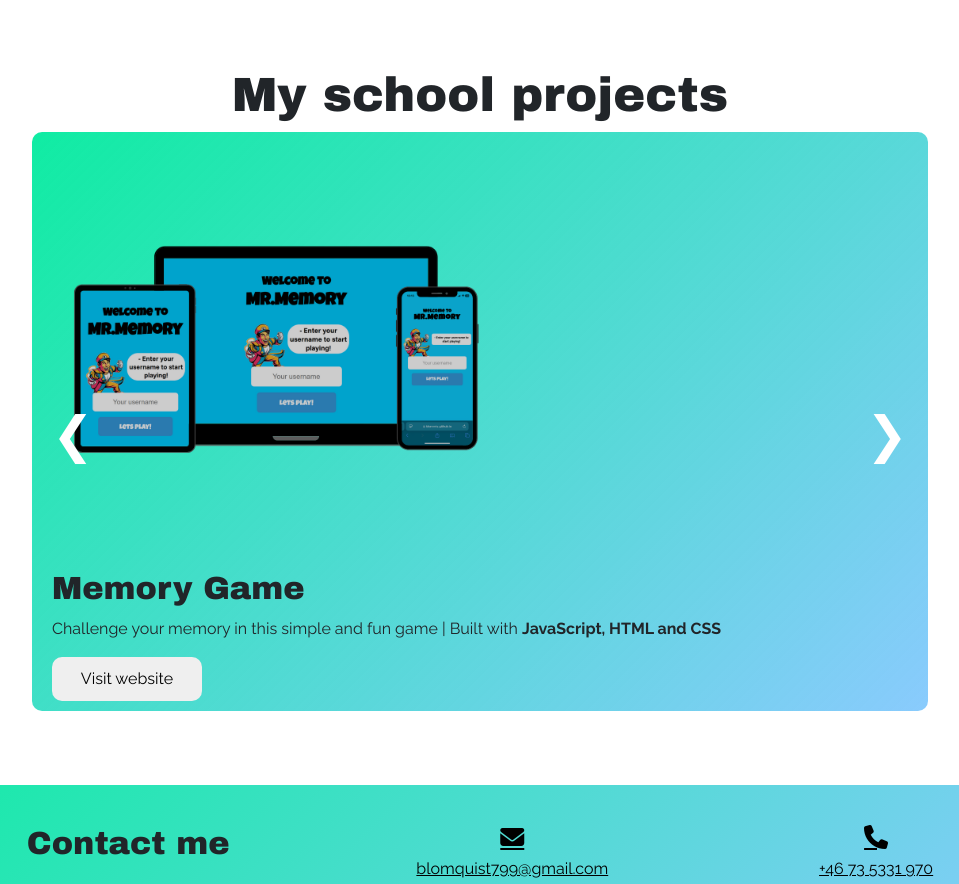
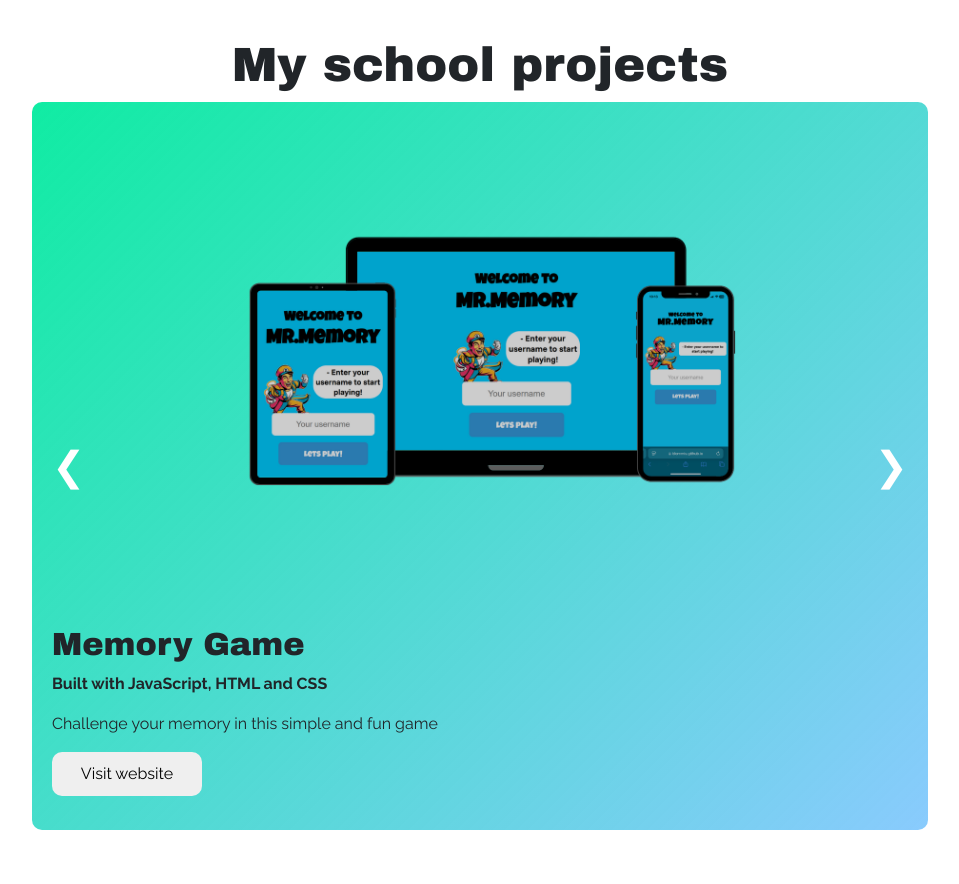
Before and after one commit to Blommis/KarlBlomquist, a plain HTML site: page index.html in a window 1280 px wide. Shown: the part 2363-3247 px from the top of the page, without its empty margins (160-1119 px from the left). Drawn offline with nearby package versions, Linux system fonts and the light colour scheme.

Commit message:
change images in project section

```diff
--- a/assets/css/style.css
+++ b/assets/css/style.css
@@ -303,7 +303,7 @@ h1, h2, h3{
   .project-cards img {
     width: 100%;
     height: auto;
-    border-radius: 10px;
+
     filter: brightness(80%); /* 100% är original, 50% gör bilden mörkare */
   }
   .project-button{
@@ -469,41 +469,44 @@ h1, h2, h3{
     #experience-btn p{
         margin-left: 610px;
     }
-    #project-carousel{
+    #project-carousel {
         display: flex;
         flex-direction: column;
         justify-content: center;
+        align-items: center;       /* Lägg till för att centrera innehållet horisontellt */
         width: 70%;
-        margin: auto;
-        padding-top: 50px;
-        margin-bottom: 50px;
+        height: auto;              /* Behåll detta för att inte låsa höjden */
+        margin: 0 auto 60px auto;  /* Kortare syntax för centrering + bottom-marginal */
+        padding: 20px 0 0 0;       /* Endast top-padding om du vill ha lite luft ovanför */
+        overflow: hidden;          /* Döljer överflöd om något sticker ut */
+    }
 
-    }
     #project-carousel h1{
       text-align: center;
       font-size: 3rem;
     }
     .carousel-cards{
-        gap: 60px;
+        gap: 30px;
     }
     .project-cards{
-        background:linear-gradient(135deg, #10eca3, #038ffb77);
         padding: 10px 20px;
         border: 0 10px;
         border-radius: 10px;
-        width: 50%;
-        height: 50%;
+
     }
-    .project-cards img{
-        width: 50%;
+    .project-cards img {
+        width: 60%;
         height: auto;
-        border-radius: 10px;
-        justify-content: center;
-        margin: auto;
-        text-align: center;
-        align-items: center;
-        filter: brightness(80%); /* 100% är original, 50% gör bilden mörkare */
+        display: block;
+        margin: 0 auto;
+        padding: 0;                     /* ↓ Ändra från 30px till 0 för att ta bort onödigt utrymme */
+        border: none;
+        line-height: 0;
+        background-color: transparent;
+        filter: brightness(80%);
     }
+
+
 
     .project-button{
         padding: 10px;
@@ -511,9 +514,8 @@ h1, h2, h3{
         border-radius: 10px;
         width: 150px;
     }
-    .carousel-btn {
-        font-size: 50px;
-      }
+
+
 }
 @media screen and (min-width: 500px) and (max-width: 768px){
     .courses-grid .course-card {
--- a/index.html
+++ b/index.html
@@ -157,16 +157,17 @@
         <div class="project-cards">
           <img src="assets/images/memory-game-mockup (2).png">
           <h2>Memory Game</h2>
-          <p>Challenge your memory in this simple and fun game | Built with <strong>JavaScript, HTML and CSS</strong></p>
+          <p><strong>Built with JavaScript, HTML and CSS</strong></p>
+          <p>Challenge your memory in this simple and fun game</p>
           <button class="project-button" onclick="window.open('https://blommis.github.io/memory-game/', '_blank')">Visit website</button>
         </div>
 
         <!-- Card 2 -->
-        <div class="project-cards">
-          <img src="assets/images/proteinpower-mockup.png">
+        <div class="project-cards" >
+          <img src="assets/images/protein-power-mockup.png">
           <h2>Supplements and clothes store</h2>
+          <p><strong>Built with JavaScript, HTML and CSS</strong></p>
           <p>Dive into my very first ever website – a concept store for supplements and gym wear. Just a heads-up: no real orders will go through!
-            | Built with <strong>JavaScript, HTML and CSS</strong>
           </p>
           <button class="project-button" onclick="window.open('https://blommis.github.io/proteinpower/startsida.html','blank')">Visit website</button>
         </div>
@@ -175,13 +176,14 @@
         <div class="project-cards">
           <img src="assets/images/get-fit-mockup.png">
           <h2>Gym website</h2>
-          <p>Take a look at what a gym website could look like | Built with <strong>HTML and CSS</strong></p>
+          <p><strong>Built with HTML and CSS</strong></p>
+          <p>Take a look at what a gym website could look like</p>
           <button class="project-button" onclick="window.open('https://blommis.github.io/get-fit/','blank')">Visit website</button>
         </div>
 
         <!-- Card 4 -->
         <div class="project-cards">
-          <img src="assets/images/adhigher-screenshot.png">
+          <img src="assets/images/adhigher-mockup.png">
           <h2>Marketing agency</h2>
           <p>Built in Wix – explore Adhigher, a fictional marketing agency with focus on SEO and Google ads.  </p>
           <button class="project-button" onclick="window.open('https://blomquist799.wixsite.com/adhigher','blank')">Visit website</button>
@@ -189,9 +191,10 @@
 
         <!-- Card 5 -->
         <div class="project-cards">
-          <img src="assets/images/love-running-screenshot.png">
+          <img src="assets/images/lov-running-mockup.png">
           <h2>Running club website</h2>
-          <p>Lace up and get moving – check out this running club website designed to motivate and connect runners. | Built with <strong>HTML and CSS</strong></p>
+          <p><strong>Built with HTML and CSS</strong></p>
+          <p>Lace up and get moving – check out this running club website designed to motivate and connect runners.</p>
           <button class="project-button" onclick="window.open('https://blommis.github.io/love-running/','blank')">Visit website</button>
         </div>
       </div>
```
Also changed, not shown: assets/images/adhigher-mockup.png (added), assets/images/lov-running-mockup.png (added), assets/images/protein-power-mockup.png (added), assets/images/proteinpower-mockup.png (deleted).
